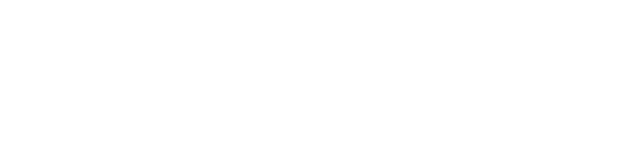
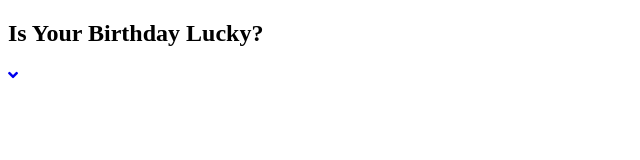
Before and after one commit to Ansh00/Is-your-birthday-lucky-vanellajs, a plain HTML site: page index.html in a window 1280 px wide. Shown: the whole page, without its empty margins (0-640 px from the left). Drawn offline with Linux system fonts and the light colour scheme.

Commit message:
Update index.html

```diff
--- a/index.html
+++ b/index.html
@@ -15,3 +15,17 @@
       href="https://cdnjs.cloudflare.com/ajax/libs/font-awesome/5.15.1/css/all.min.css"
     />
     <link rel="stylesheet" href="styles.css">
+
+</head>
+<body>
+    <div class="app">
+
+        <div class="parallax">
+            <div class="full-height">
+                <section class="section shadowAround">
+                    <div class="titleOfPage">
+                        <h1>Is Your Birthday Lucky?</h1>
+                        <a href="#mainSection"><i class="fas fa-angle-down bounce"></i></a>
+                    </div>
+                </section>
+            </div>
```
